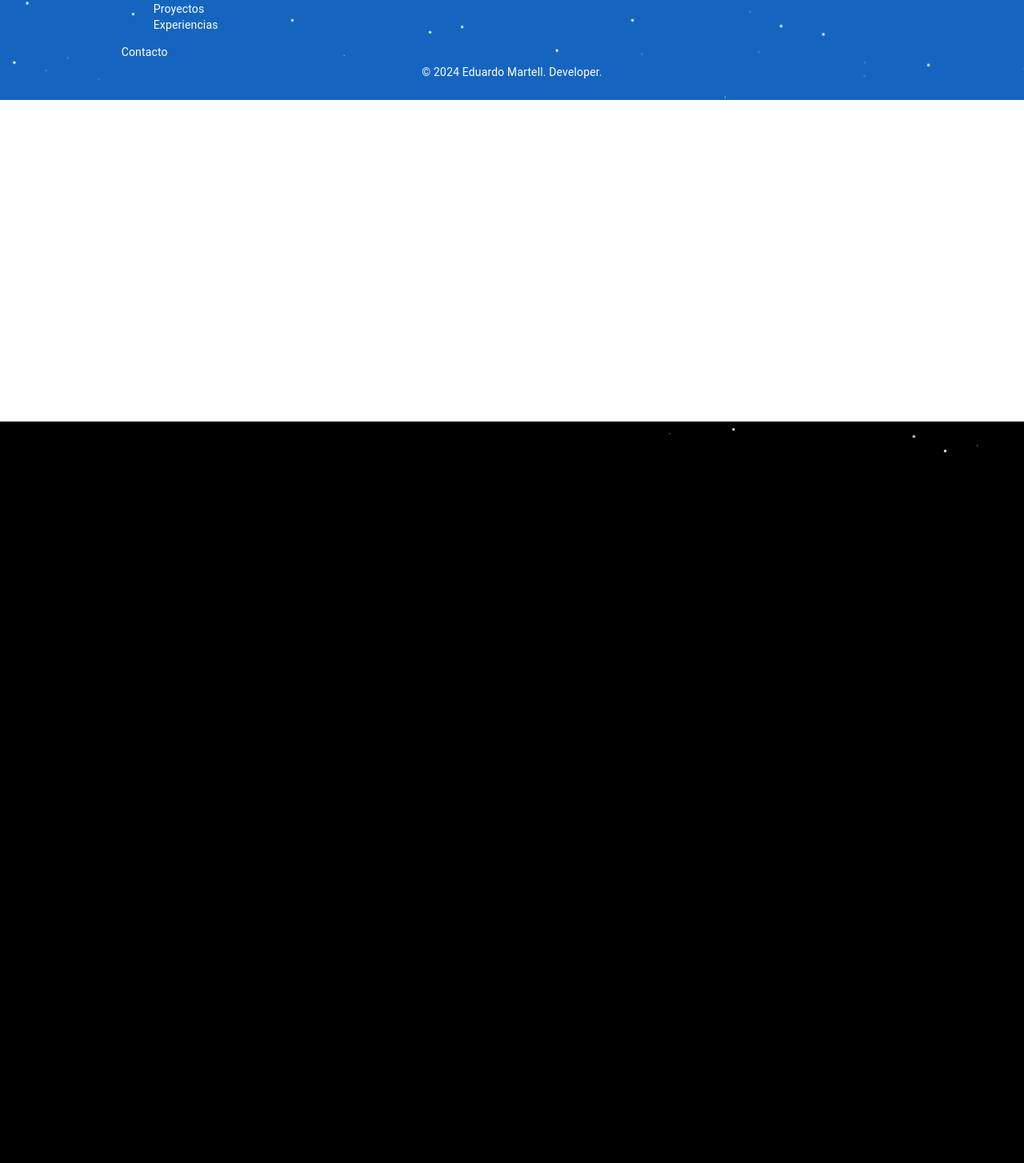
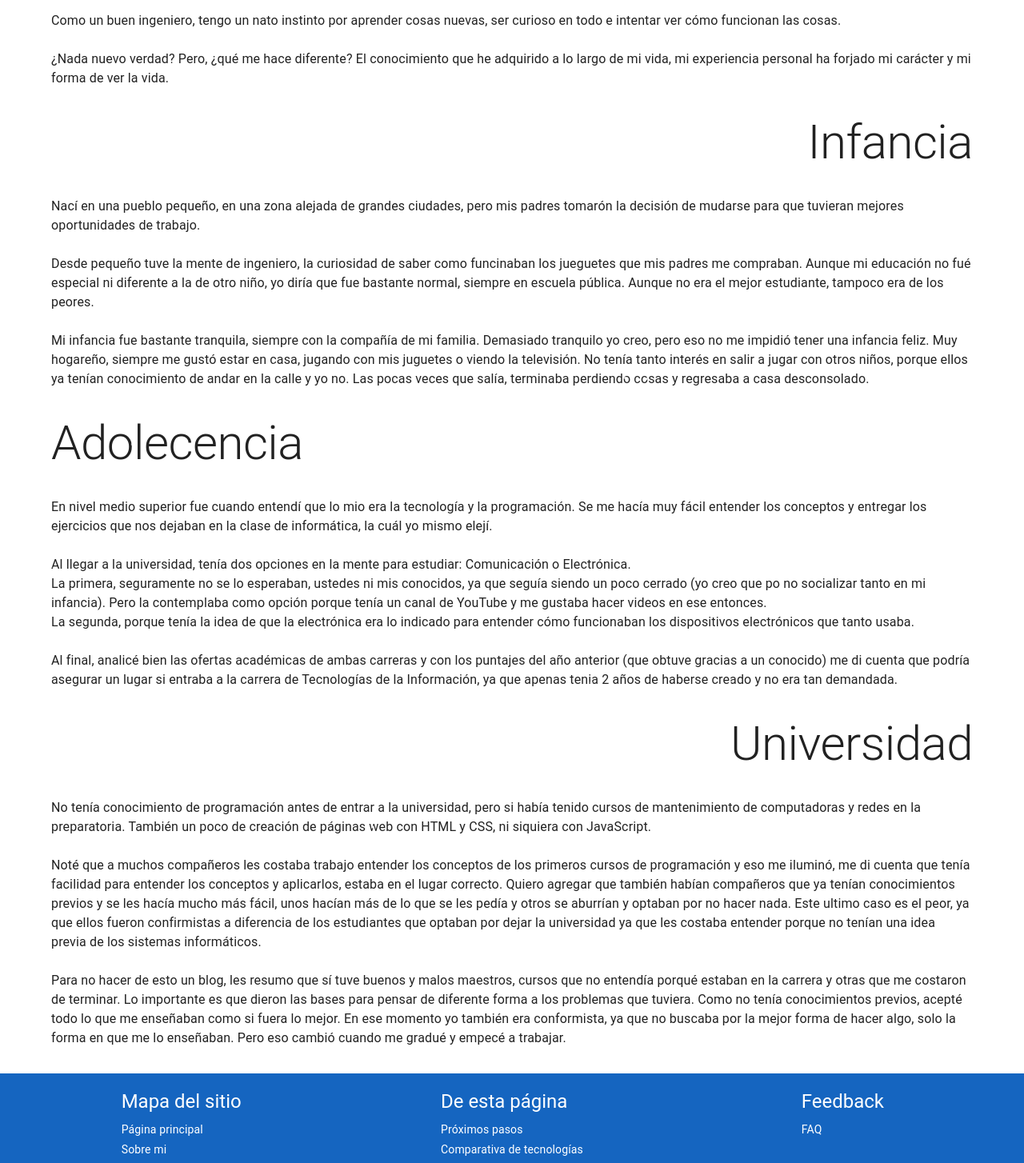
Before and after one commit to Laloses/portafolio, a React (Vite) app: page /aboutme in a window 1280 px wide. Shown: the part 273-1727 px from the top of the page at 80% size. Before the commit the page ends 800 px from the top, so only its background shows below. Built offline with nearby package versions, Linux system fonts and the light colour scheme.

Commit message:
Added aboutme route and basic design

```diff
--- /dev/null
+++ b/src/components/aboutme/_aboutme.css
@@ -0,0 +1,13 @@
+#aboutme {
+    section {
+        margin: 2rem 0;
+
+        h2 {
+            margin-bottom: 2rem;
+        }
+
+        &:nth-child(even) h2 {
+            text-align: right;
+        }
+    }
+}
--- /dev/null
+++ b/src/components/aboutme/infancy.tsx
@@ -0,0 +1,92 @@
+import { Typography } from '@mui/material';
+
+export function AboutMeGrowingUp() {
+  return (
+    <>
+      <section>
+        <Typography variant="h2">Infancia</Typography>
+        <Typography variant="body1">
+          Nací en una pueblo pequeño, en una zona alejada de grandes ciudades,
+          pero mis padres tomarón la decisión de mudarse para que tuvieran
+          mejores oportunidades de trabajo.
+          <br />
+          <br />
+          Desde pequeño tuve la mente de ingeniero, la curiosidad de saber como
+          funcinaban los jueguetes que mis padres me compraban. Aunque mi
+          educación no fué especial ni diferente a la de otro niño, yo diría que
+          fue bastante normal, siempre en escuela pública. Aunque no era el
+          mejor estudiante, tampoco era de los peores.
+          <br />
+          <br />
+          Mi infancia fue bastante tranquila, siempre con la compañía de mi
+          familia. Demasiado tranquilo yo creo, pero eso no me impidió tener una
+          infancia feliz. Muy hogareño, siempre me gustó estar en casa, jugando
+          con mis juguetes o viendo la televisión. No tenía tanto interés en
+          salir a jugar con otros niños, porque ellos ya tenían conocimiento de
+          andar en la calle y yo no. Las pocas veces que salía, terminaba
+          perdiendo cosas y regresaba a casa desconsolado.
+        </Typography>
+      </section>
+      <section>
+        <Typography variant="h2">Adolecencia</Typography>
+        <Typography variant="body1">
+          En nivel medio superior fue cuando entendí que lo mio era la
+          tecnología y la programación. Se me hacía muy fácil entender los
+          conceptos y entregar los ejercicios que nos dejaban en la clase de
+          informática, la cuál yo mismo elejí.
+          <br />
+          <br />
+          Al llegar a la universidad, tenía dos opciones en la mente para
+          estudiar: Comunicación o Electrónica.
+          <br />
+          La primera, seguramente no se lo esperaban, ustedes ni mis conocidos,
+          ya que seguía siendo un poco cerrado (yo creo que po no socializar
+          tanto en mi infancia). Pero la contemplaba como opción porque tenía un
+          canal de YouTube y me gustaba hacer videos en ese entonces.
+          <br />
+          La segunda, porque tenía la idea de que la electrónica era lo indicado
+          para entender cómo funcionaban los dispositivos electrónicos que tanto
+          usaba.
+          <br />
+          <br />
+          Al final, analicé bien las ofertas académicas de ambas carreras y con
+          los puntajes del año anterior (que obtuve gracias a un conocido) me di
+          cuenta que podría asegurar un lugar si entraba a la carrera de
+          Tecnologías de la Información, ya que apenas tenia 2 años de haberse
+          creado y no era tan demandada.
+        </Typography>
+      </section>
+      <section>
+        <Typography variant="h2">Universidad</Typography>
+        <Typography variant="body1">
+          No tenía conocimiento de programación antes de entrar a la
+          universidad, pero si había tenido cursos de mantenimiento de
+          computadoras y redes en la preparatoria. También un poco de creación
+          de páginas web con HTML y CSS, ni siquiera con JavaScript.
+          <br />
+          <br />
+          Noté que a muchos compañeros les costaba trabajo entender los
+          conceptos de los primeros cursos de programación y eso me iluminó, me
+          di cuenta que tenía facilidad para entender los conceptos y
+          aplicarlos, estaba en el lugar correcto. Quiero agregar que también
+          habían compañeros que ya tenían conocimientos previos y se les hacía
+          mucho más fácil, unos hacían más de lo que se les pedía y otros se
+          aburrían y optaban por no hacer nada. Este ultimo caso es el peor, ya
+          que ellos fueron confirmistas a diferencia de los estudiantes que
+          optaban por dejar la universidad ya que les costaba entender porque no
+          tenían una idea previa de los sistemas informáticos.
+          <br />
+          <br />
+          Para no hacer de esto un blog, les resumo que sí tuve buenos y malos
+          maestros, cursos que no entendía porqué estaban en la carrera y otras
+          que me costaron de terminar. Lo importante es que dieron las bases
+          para pensar de diferente forma a los problemas que tuviera. Como no
+          tenía conocimientos previos, acepté todo lo que me enseñaban como si
+          fuera lo mejor. En ese momento yo también era conformista, ya que no
+          buscaba por la mejor forma de hacer algo, solo la forma en que me lo
+          enseñaban. Pero eso cambió cuando me gradué y empecé a trabajar.
+        </Typography>
+      </section>
+    </>
+  );
+}
--- /dev/null
+++ b/src/components/aboutme/introduction.tsx
@@ -0,0 +1,26 @@
+import { Typography } from '@mui/material';
+import { useState } from 'react';
+
+export function AboutMeIntroduction() {
+  const [time] = useState(new Date().getFullYear() - 2022);
+
+  return (
+    <section>
+      <Typography variant="h2">¿Así que quieres saber más de mi?</Typography>
+      <Typography variant="body1">
+        Bien, te contaré un poco sobre mi. Actualmente soy un desarrollador web,
+        me gradué hace {time} años de una universidad pública en Puebla, México.
+        Mi facultad, Ciencias de la Computación.
+        <br />
+        <br />
+        Como un buen ingeniero, tengo un nato instinto por aprender cosas
+        nuevas, ser curioso en todo e intentar ver cómo funcionan las cosas.
+        <br />
+        <br />
+        ¿Nada nuevo verdad? Pero, ¿qué me hace diferente? El conocimiento que he
+        adquirido a lo largo de mi vida, mi experiencia personal ha forjado mi
+        carácter y mi forma de ver la vida.
+      </Typography>
+    </section>
+  );
+}
--- a/src/components/drawer/MobileDrawer.tsx
+++ b/src/components/drawer/MobileDrawer.tsx
@@ -1,26 +1,29 @@
+import { Brightness4Outlined } from '@mui/icons-material';
 import Settings from '@mui/icons-material/Settings';
-import Typography from '@mui/material/Typography';
 import Box from '@mui/material/Box';
 import Divider from '@mui/material/Divider';
+import Grow from '@mui/material/Grow';
 import List from '@mui/material/List';
 import ListItem from '@mui/material/ListItem';
 import ListItemButton from '@mui/material/ListItemButton';
 import ListItemIcon from '@mui/material/ListItemIcon';
 import ListItemText from '@mui/material/ListItemText';
 import SwipeableDrawer from '@mui/material/SwipeableDrawer';
+import Typography from '@mui/material/Typography';
+import { useTheme } from '@mui/material/styles';
+import { useNavigate } from '@tanstack/react-router';
 import { useCallback, useMemo, useState, type JSX } from 'react';
-import { Brightness4Outlined } from '@mui/icons-material';
-import { useTheme } from '@mui/material/styles';
-import Grow from '@mui/material/Grow';
 import useToogleTheme from '../../hooks/useToggleTheme';
 
 interface Props {
   handleDrawerToggle: () => void;
   mobileOpen: boolean;
-  menus: { name: string; icon: JSX.Element; href: string }[];
+  menus: { name: string; icon: JSX.Element; to: string }[];
 }
 
 export default function MobileDrawer(props: Props) {
+  // Misc
+  const navigate = useNavigate();
   // State
   const [openSettings, setOpenSettings] = useState(false);
   const isiOS = useMemo(
@@ -35,6 +38,14 @@ export default function MobileDrawer(props: Props) {
     setOpenSettings(false);
     props.handleDrawerToggle();
   }, [props.handleDrawerToggle]);
+
+  const goTo = useCallback(
+    (to: string) => {
+      navigate({ to });
+      props.handleDrawerToggle();
+    },
+    [navigate, props.handleDrawerToggle]
+  );
 
   return (
     <nav>
@@ -64,7 +75,14 @@ export default function MobileDrawer(props: Props) {
               </Typography>
             </ListItem>
             {props.menus.map((menu) => (
-              <ListItem disablePadding key={menu.name} divider>
+              <ListItem
+                disablePadding
+                key={menu.name}
+                onClick={() => {
+                  goTo(menu.to);
+                }}
+                divider
+              >
                 <ListItemButton>
                   <ListItemIcon>{menu.icon}</ListItemIcon>
                   <ListItemText primary={menu.name} />
--- a/src/components/header/Header.tsx
+++ b/src/components/header/Header.tsx
@@ -7,6 +7,7 @@ import Toolbar from '@mui/material/Toolbar';
 import Typography from '@mui/material/Typography';
 import { useTheme, type SxProps } from '@mui/material/styles';
 import useMediaQuery from '@mui/material/useMediaQuery';
+import { useNavigate } from '@tanstack/react-router';
 import { useCallback, useMemo, useState } from 'react';
 import logoTransparent from '../../assets/image/logo M.png';
 import MobileDrawer from '../drawer/MobileDrawer';
@@ -19,6 +20,7 @@ export default function Header() {
   // Misc
   const theme = useTheme();
   const isMobile = useMediaQuery(theme.breakpoints.down('sm'));
+  const navigate = useNavigate();
   // State
   const [drawerOpen, setDrawerOpen] = useState(false);
   const [isSearching, setIsSearching] = useState(false);
@@ -71,6 +73,7 @@ export default function Header() {
             variant="h6"
             sx={styleTitleMobile}
             className={`${isSearching ? 'hide' : 'show'}`}
+            onClick={() => navigate({ to: '/' })}
           >
             {isMobile && 'Lalo'}
             <Box
@@ -98,7 +101,7 @@ export default function Header() {
               <Button
                 key={menu.name}
                 color="inherit"
-                href={menu.href}
+                onClick={() => navigate({ to: `/${menu.to}` })}
                 startIcon={menu.icon}
               >
                 &nbsp; {menu.name}
--- a/src/components/header/_header.css
+++ b/src/components/header/_header.css
@@ -1,5 +1,6 @@
 header {
   h6 {
+    cursor: pointer;
     display: flex;
     align-items: center;
 
--- a/src/components/header/header.utils.tsx
+++ b/src/components/header/header.utils.tsx
@@ -5,9 +5,9 @@ import People from '@mui/icons-material/People';
 import School from '@mui/icons-material/School';
 
 export const menus = [
-  { name: 'Sobre mí', icon: <AccountBoxIcon />, href: '#about' },
-  { name: 'Hablidades', icon: <School />, href: '#skills' },
-  { name: 'Proyectos', icon: <People />, href: '#projects' },
-  { name: 'Experiencias', icon: <GraphicEqIcon />, href: '#experiences' },
-  { name: 'Contacto', icon: <ChatIcon />, href: '#contact' },
+  { name: 'Sobre mí', icon: <AccountBoxIcon />, to: 'aboutme' },
+  { name: 'Hablidades', icon: <School />, to: '#skills' },
+  { name: 'Proyectos', icon: <People />, to: '#projects' },
+  { name: 'Experiencias', icon: <GraphicEqIcon />, to: '#experiences' },
+  { name: 'Contacto', icon: <ChatIcon />, to: '#contact' },
 ];
--- a/src/routeTree.gen.ts
+++ b/src/routeTree.gen.ts
@@ -16,9 +16,15 @@ import { Route as rootRoute } from './routes/__root'
 
 // Create Virtual Routes
 
+const AboutmeLazyImport = createFileRoute('/aboutme')()
 const IndexLazyImport = createFileRoute('/')()
 
 // Create/Update Routes
+
+const AboutmeLazyRoute = AboutmeLazyImport.update({
+  path: '/aboutme',
+  getParentRoute: () => rootRoute,
+} as any).lazy(() => import('./routes/aboutme.lazy').then((d) => d.Route))
 
 const IndexLazyRoute = IndexLazyImport.update({
   path: '/',
@@ -36,11 +42,21 @@ declare module '@tanstack/react-router' {
       preLoaderRoute: typeof IndexLazyImport
       parentRoute: typeof rootRoute
     }
+    '/aboutme': {
+      id: '/aboutme'
+      path: '/aboutme'
+      fullPath: '/aboutme'
+      preLoaderRoute: typeof AboutmeLazyImport
+      parentRoute: typeof rootRoute
+    }
   }
 }
 
 // Create and export the route tree
 
-export const routeTree = rootRoute.addChildren({ IndexLazyRoute })
+export const routeTree = rootRoute.addChildren({
+  IndexLazyRoute,
+  AboutmeLazyRoute,
+})
 
 /* prettier-ignore-end */
--- /dev/null
+++ b/src/routes/aboutme.lazy.tsx
@@ -0,0 +1,18 @@
+import { Container } from '@mui/material';
+import { createLazyFileRoute } from '@tanstack/react-router';
+import '../components/aboutme/_aboutme.css';
+import { AboutMeGrowingUp } from '../components/aboutme/infancy';
+import { AboutMeIntroduction } from '../components/aboutme/introduction';
+
+export const Route = createLazyFileRoute('/aboutme')({
+  component: AboutMe,
+});
+
+function AboutMe() {
+  return (
+    <Container id="aboutme">
+      <AboutMeIntroduction />
+      <AboutMeGrowingUp />
+    </Container>
+  );
+}
```
Also changed, not shown: .pre-commit-config.yaml.
